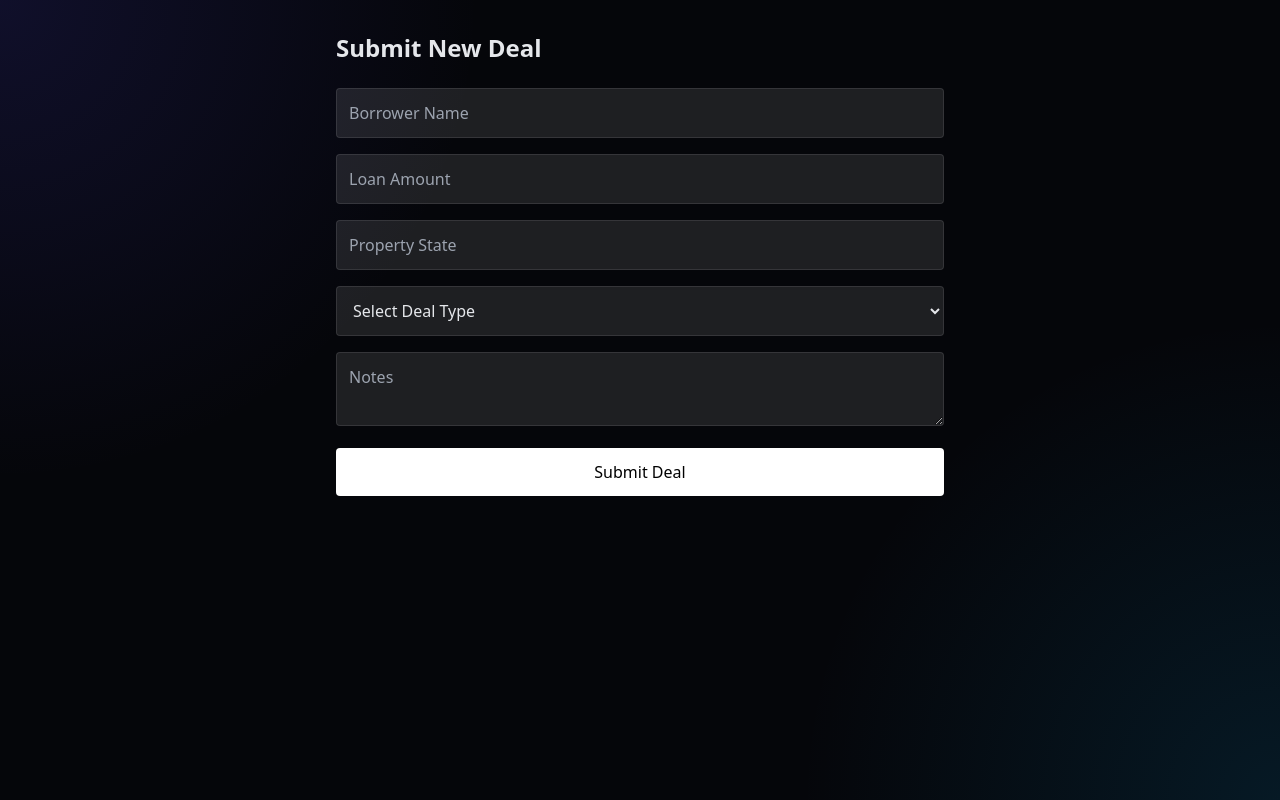
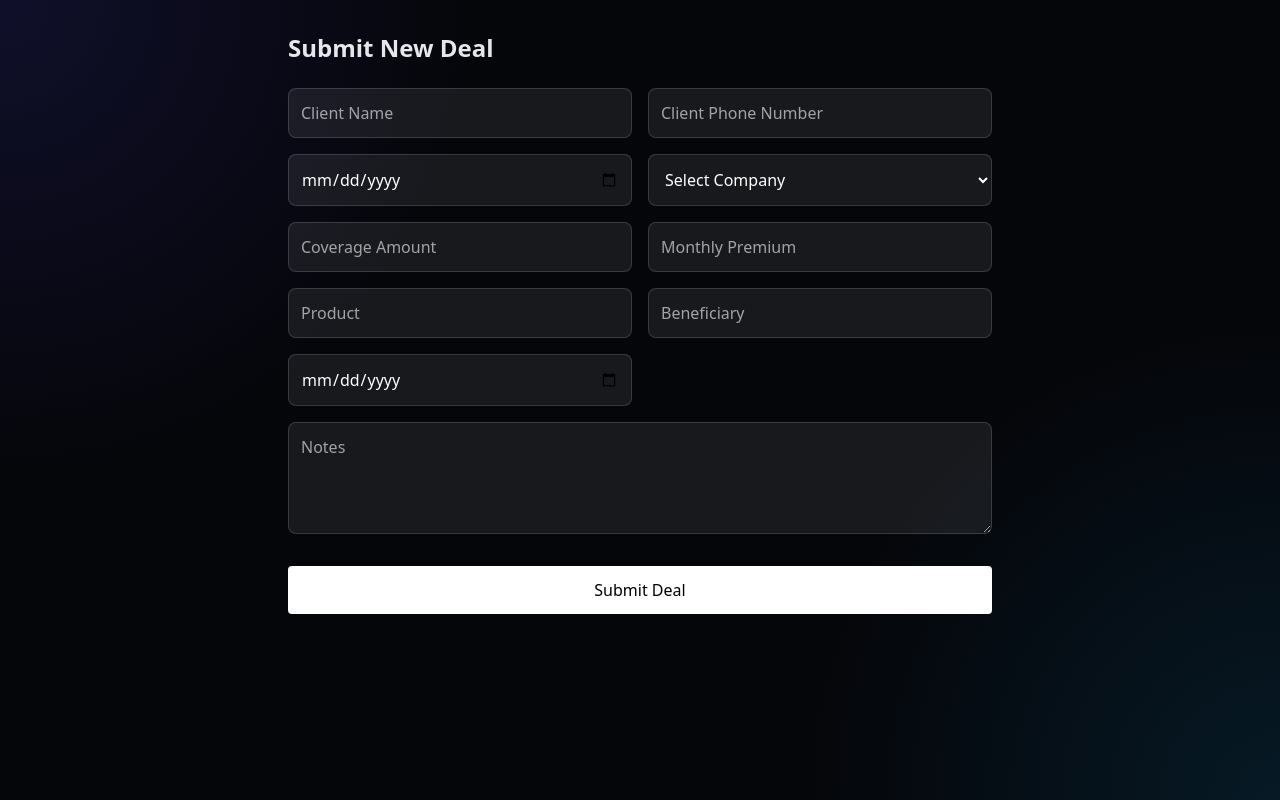
Before and after one commit to mecyahh/one-percent-deal-house, a Next.js app: page /deals/new in a window 1280 px wide. Built offline with nearby package versions, Linux system fonts and the light colour scheme.

Commit message:
Update page.tsx

```diff
--- a/app/deals/new/page.tsx
+++ b/app/deals/new/page.tsx
@@ -4,76 +4,138 @@ import { useState } from "react";
 
 export default function NewDealPage() {
   const [form, setForm] = useState({
-    borrower: "",
-    amount: "",
-    state: "",
-    dealType: "",
+    clientName: "",
+    clientPhone: "",
+    clientDob: "",
+    company: "",
+    coverageAmount: "",
+    monthlyPremium: "",
+    product: "",
+    beneficiary: "",
+    draftDate: "",
     notes: "",
   });
 
-  function handleChange(e: React.ChangeEvent<HTMLInputElement | HTMLTextAreaElement | HTMLSelectElement>) {
+  function handleChange(
+    e: React.ChangeEvent<HTMLInputElement | HTMLTextAreaElement | HTMLSelectElement>
+  ) {
     setForm({ ...form, [e.target.name]: e.target.value });
   }
 
   function handleSubmit(e: React.FormEvent) {
     e.preventDefault();
-    console.log("Deal submitted:", form);
-
-    // Webhook will be added next
+    console.log("Deal Submitted:", form);
     alert("Deal submitted (mock)");
   }
 
   return (
-    <div className="max-w-2xl mx-auto p-8">
+    <div className="max-w-3xl mx-auto p-8">
       <h1 className="text-2xl font-semibold mb-6">Submit New Deal</h1>
 
-      <form onSubmit={handleSubmit} className="space-y-4">
+      <form onSubmit={handleSubmit} className="grid grid-cols-1 md:grid-cols-2 gap-4">
+
         <input
-          name="borrower"
-          placeholder="Borrower Name"
+          name="clientName"
+          placeholder="Client Name"
           onChange={handleChange}
-          className="w-full p-3 rounded bg-white/10 border border-white/10"
+          className="input"
         />
 
         <input
-          name="amount"
-          placeholder="Loan Amount"
+          name="clientPhone"
+          placeholder="Client Phone Number"
           onChange={handleChange}
-          className="w-full p-3 rounded bg-white/10 border border-white/10"
+          className="input"
         />
 
         <input
-          name="state"
-          placeholder="Property State"
+          type="date"
+          name="clientDob"
           onChange={handleChange}
-          className="w-full p-3 rounded bg-white/10 border border-white/10"
+          className="input"
         />
 
         <select
-          name="dealType"
+          name="company"
           onChange={handleChange}
-          className="w-full p-3 rounded bg-white/10 border border-white/10"
+          className="input"
         >
-          <option value="">Select Deal Type</option>
-          <option value="DSCR">DSCR</option>
-          <option value="Fix & Flip">Fix & Flip</option>
-          <option value="Bridge">Bridge</option>
+          <option value="">Select Company</option>
+          <option>Americo</option>
+          <option>Aetna</option>
+          <option>AIG</option>
+          <option>Royal Neighbors</option>
+          <option>Transamerica</option>
+          <option>Mutual Of Omaha</option>
+          <option>American Amicable</option>
+          <option>Aflac</option>
+          <option>Sentinel</option>
         </select>
+
+        <input
+          name="coverageAmount"
+          placeholder="Coverage Amount"
+          onChange={handleChange}
+          className="input"
+        />
+
+        <input
+          name="monthlyPremium"
+          placeholder="Monthly Premium"
+          onChange={handleChange}
+          className="input"
+        />
+
+        <input
+          name="product"
+          placeholder="Product"
+          onChange={handleChange}
+          className="input"
+        />
+
+        <input
+          name="beneficiary"
+          placeholder="Beneficiary"
+          onChange={handleChange}
+          className="input"
+        />
+
+        <input
+          type="date"
+          name="draftDate"
+          onChange={handleChange}
+          className="input"
+        />
 
         <textarea
           name="notes"
           placeholder="Notes"
           onChange={handleChange}
-          className="w-full p-3 rounded bg-white/10 border border-white/10"
+          className="input md:col-span-2 h-28"
         />
 
         <button
           type="submit"
-          className="w-full p-3 rounded bg-white text-black font-medium"
+          className="md:col-span-2 mt-4 p-3 rounded bg-white text-black font-medium hover:bg-gray-200 transition"
         >
           Submit Deal
         </button>
       </form>
+
+      {/* Input styling */}
+      <style jsx>{`
+        .input {
+          width: 100%;
+          padding: 12px;
+          border-radius: 8px;
+          background: rgba(255, 255, 255, 0.08);
+          border: 1px solid rgba(255, 255, 255, 0.15);
+          color: white;
+        }
+        .input::placeholder {
+          color: rgba(255, 255, 255, 0.6);
+        }
+      `}</style>
     </div>
   );
 }
```
